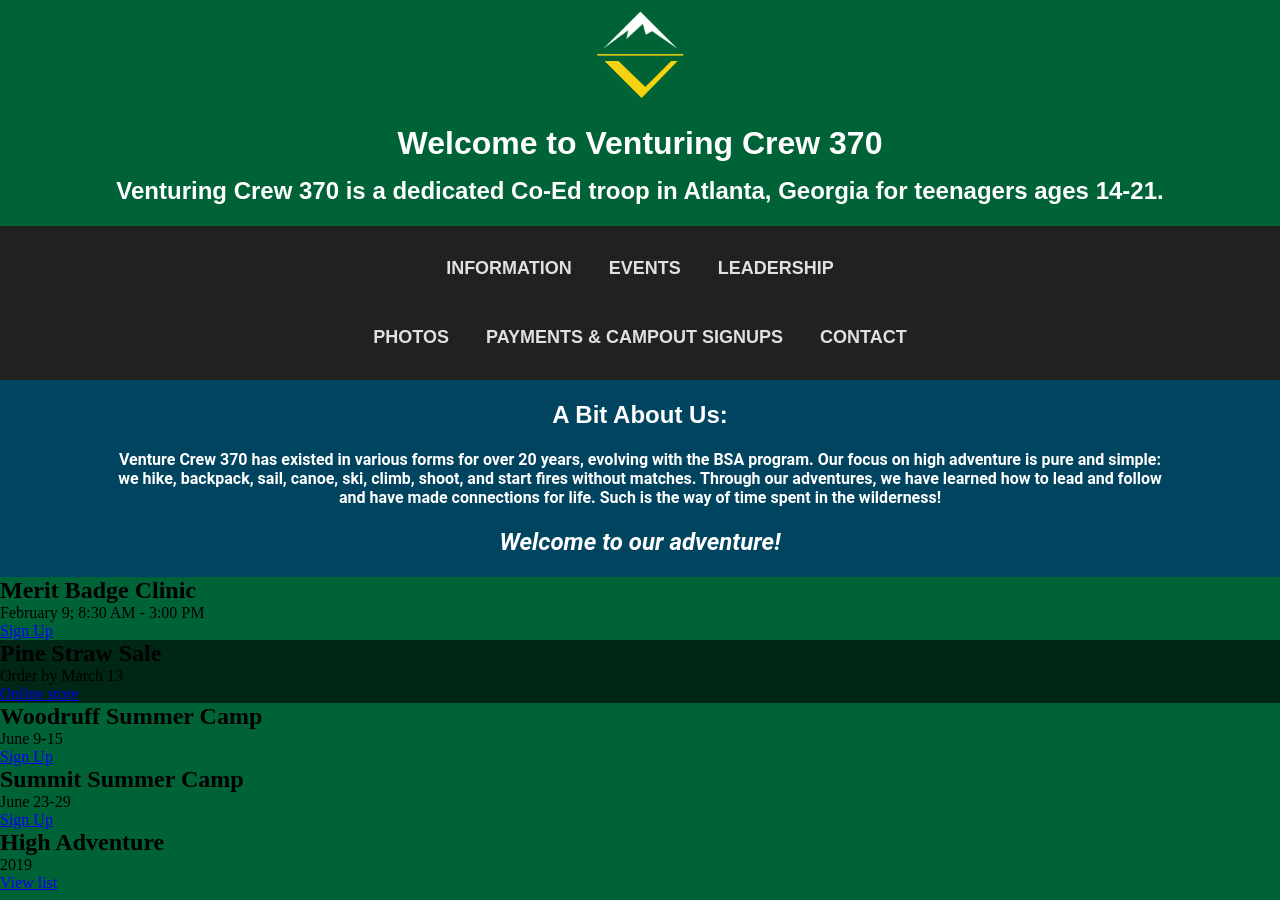
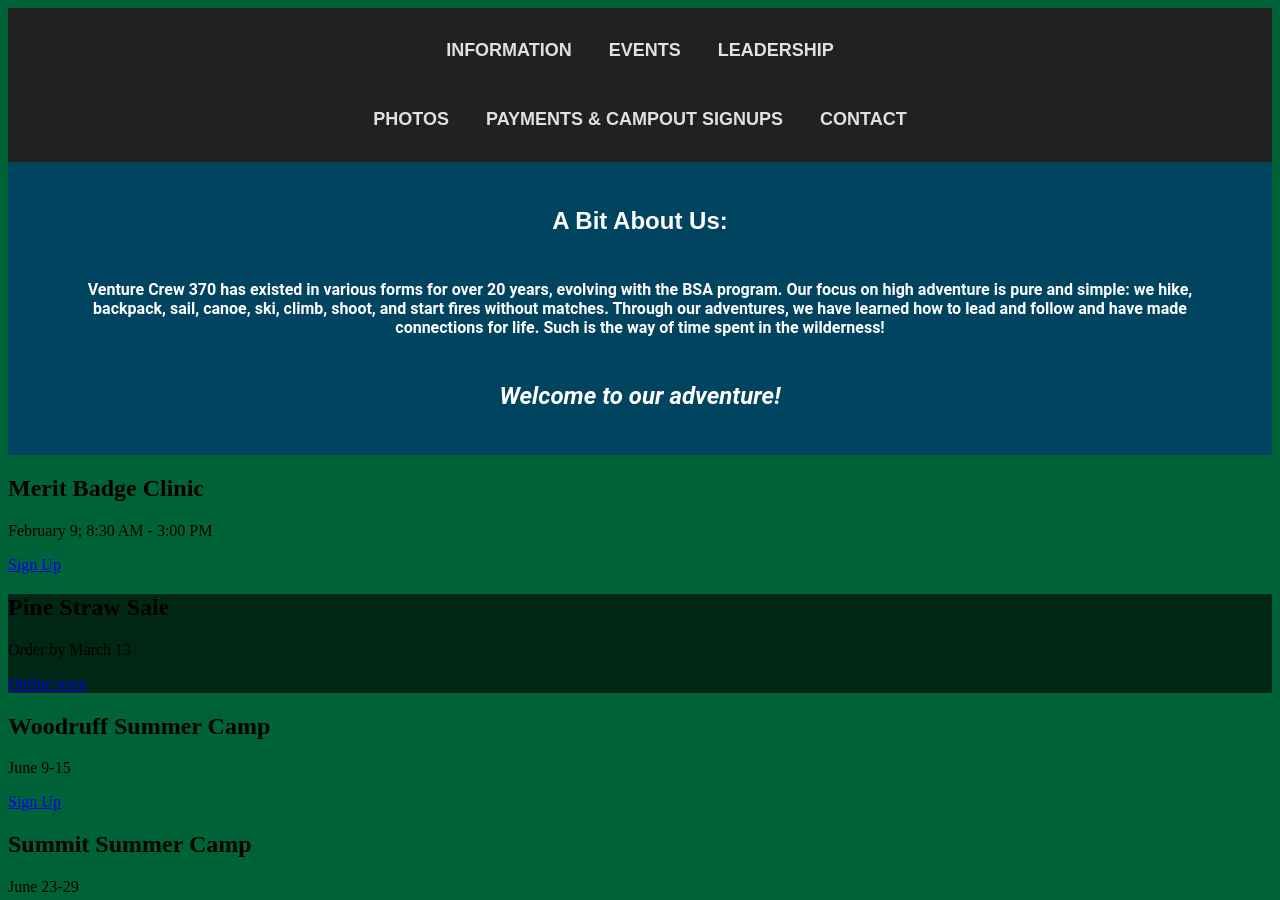
Before and after one commit to crew-370/Crew370, a Jekyll site: the page built from index.html, in a window 1280 px wide and 900 px high. Built offline with Jekyll 4.4.1, drawn with Linux system fonts in a browser that asks for light colours.

Commit message:
removed default layout from home page

```diff
--- a/_layouts/default.html
+++ b/_layouts/default.html
@@ -1,7 +1,7 @@
 <html>
   <head>
     <link rel='stylesheet' href='styles/name.css'>
-
+    <link rel='stylesheet' href='styles/contact-pg.css'>
     <link rel='stylesheet' href='styles/topnav.css'>
   </head>
   <body>
@@ -14,6 +14,15 @@
       </div>
     </div>
     {% else %} {% endif %}
+    <a href="index.html"><img src="src/venture.png" width="100" length="100"></a>
+    <div class="n-navbar">
+      <a class="nb-element" href="index.html">Home</a>
+      <a class="nb-element" href="information.html">Information</a>
+      <a class="nb-element" href="events.html">Events</a>
+      <a class="nb-element" href="leadership.html">Leadership</a>
+      <a class="nb-element" href="photos.html">Photos</a>
+      <a class="nb-element" href="payments.html">Payments & Campout Signups</a>
+    </div>
 <!--
     <div class="topnav">
       <div class="content-box">
--- a/index.html
+++ b/index.html
@@ -1,5 +1,4 @@
 ---
-layout: default
 title: Home
 ---
 
--- a/photos.html
+++ b/photos.html
@@ -5,7 +9,6 @@
     <link rel='stylesheet' href='styles/gallery.css'>
   </head>
   <body class="content-box">
-    <a class="logo" href="index.html"><img src="src/venture.png" width="100" length="100"></a>
 
     <script class="body" src="https://apps.elfsight.com/p/platform.js" defer></script>
     <div class="elfsight-app-84422c31-ee3d-4af8-9349-d6a81f6c6981"></div>
```
Also changed, not shown: other parts of photos.html (+4 -0 lines).
